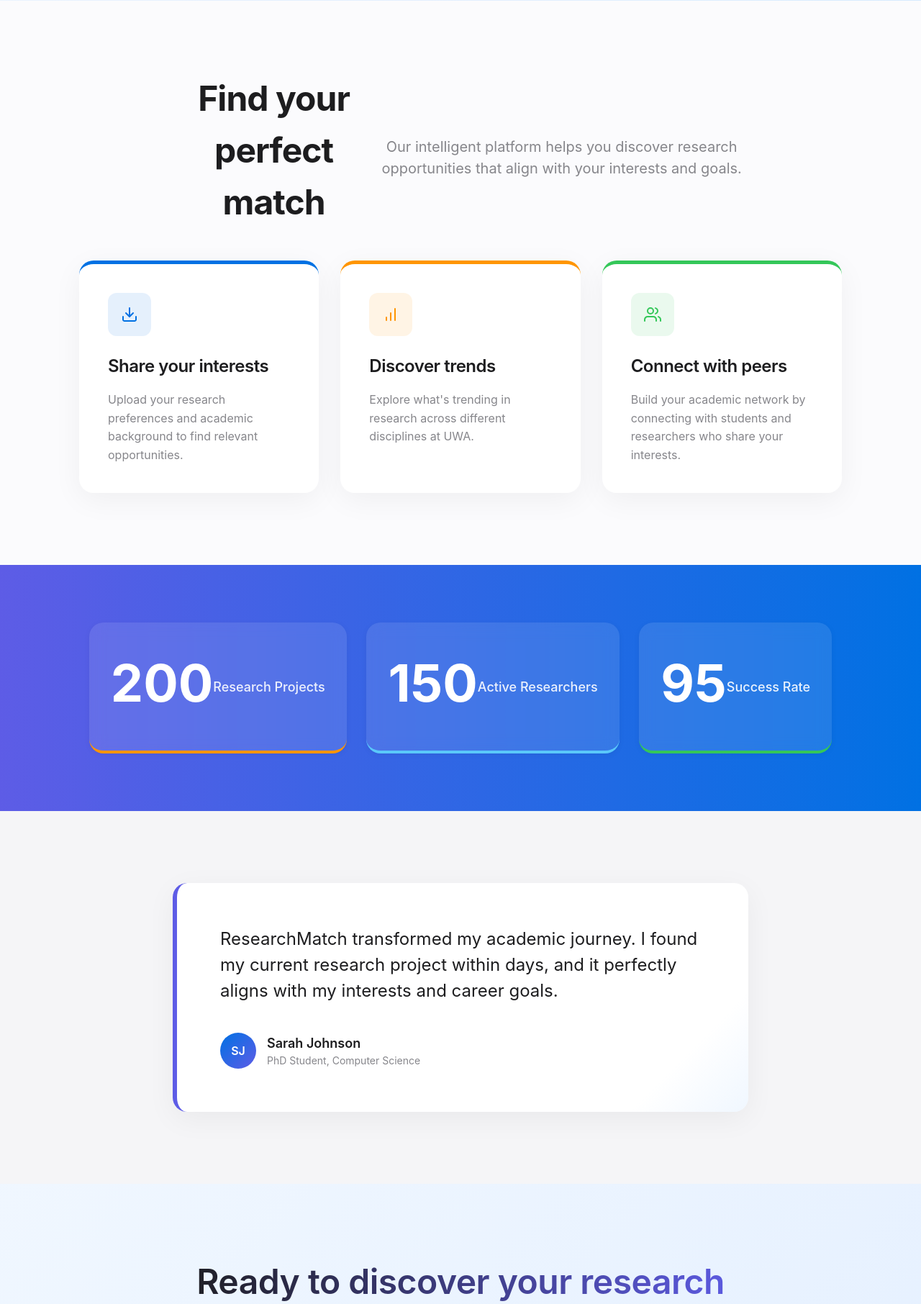
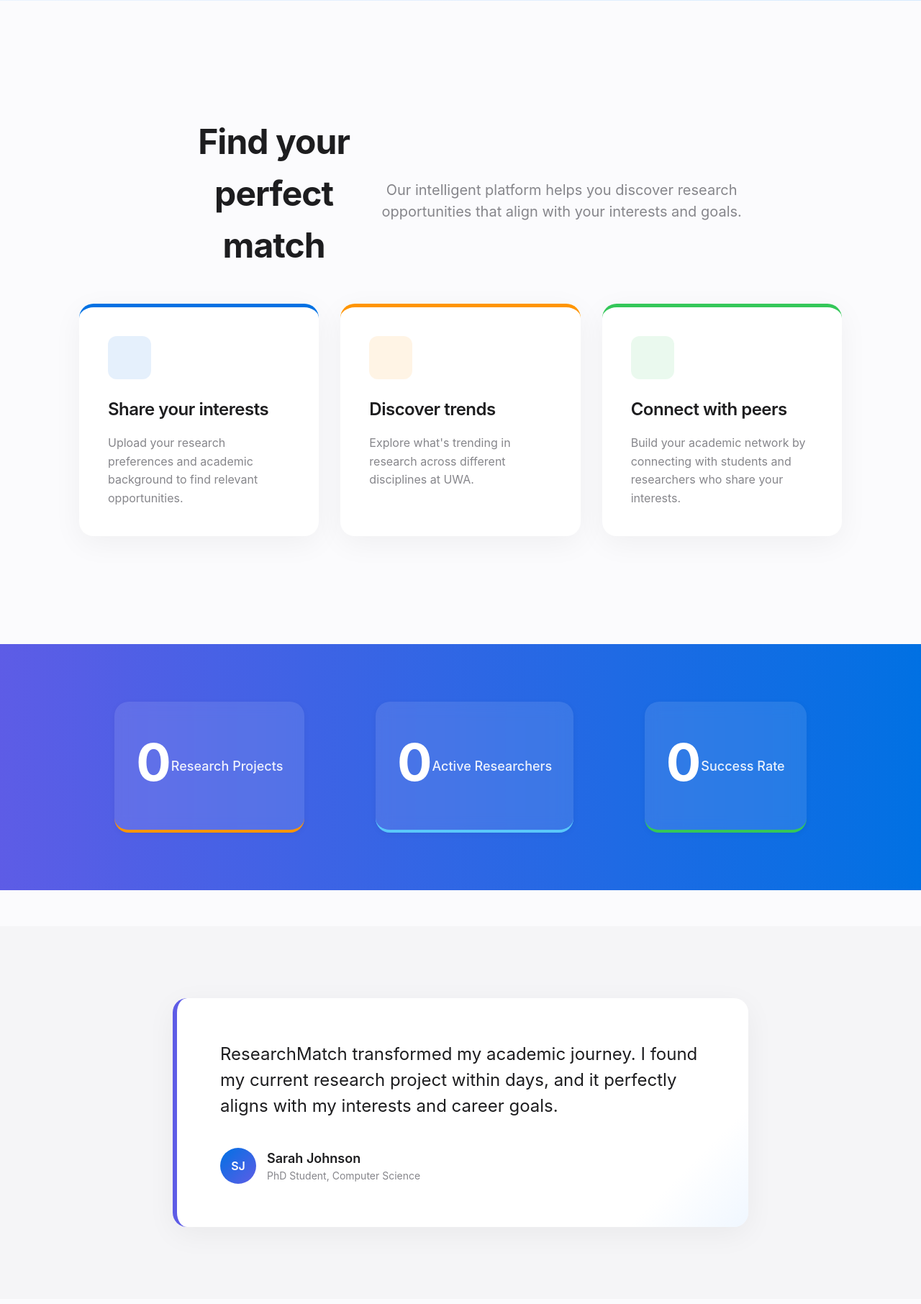
Before and after one commit to spuddydev/CITS3403_Group_Project, a Flask app: page /home in a window 1280 px wide. Shown: the part 729-2541 px from the top of the page at 72% size. Run offline with Flask 3, Linux system fonts and the light colour scheme.

Commit message:
fixed vertical spacing

```diff
--- a/templates/home.html
+++ b/templates/home.html
@@ -5,7 +5,7 @@
 {% block content %}
 <div class="pro-container">
     <!-- Hero Section -->
-    <section class="pro-hero">
+    <section class="pro-hero" style="margin-bottom: 60px;">
         <div class="hero-content">
             <h1 class="animated-text">Connecting minds.<br>Creating discoveries.</h1>
             <p class="hero-subtitle">ResearchMatch helps students and academics find their perfect research collaborations at UWA.</p>
@@ -34,8 +34,8 @@
     </section>
 
     <!-- Features Section -->
-    <section class="pro-section features-section">
-        <div class="section-header">
+    <section class="pro-section features-section" style="margin-bottom: 50px;">
+        <div class="section-header" style="margin-bottom: 25px;">
             <h2>Find your perfect match</h2>
             <p class="section-subtitle">Our intelligent platform helps you discover research opportunities that align with your interests and goals.</p>
         </div>
@@ -43,11 +43,7 @@
         <div class="features-grid">
             <div class="feature-card card-interests">
                 <div class="feature-icon">
-                    <svg width="24" height="24" viewBox="0 0 24 24" fill="none" xmlns="http://www.w3.org/2000/svg">
-                        <path d="M21 15V19C21 19.5304 20.7893 20.0391 20.4142 20.4142C20.0391 20.7893 19.5304 21 19 21H5C4.46957 21 3.96086 20.7893 3.58579 20.4142C3.21071 20.0391 3 19.5304 3 19V15" stroke="currentColor" stroke-width="2" stroke-linecap="round" stroke-linejoin="round"/>
-                        <path d="M7 10L12 15L17 10" stroke="currentColor" stroke-width="2" stroke-linecap="round" stroke-linejoin="round"/>
-                        <path d="M12 15V3" stroke="currentColor" stroke-width="2" stroke-linecap="round" stroke-linejoin="round"/>
-                    </svg>
+                    <!-- SVG icon -->
                 </div>
                 <h3>Share your interests</h3>
                 <p>Upload your research preferences and academic background to find relevant opportunities.</p>
@@ -55,11 +51,7 @@
 
             <div class="feature-card card-trends">
                 <div class="feature-icon">
-                    <svg width="24" height="24" viewBox="0 0 24 24" fill="none" xmlns="http://www.w3.org/2000/svg">
-                        <path d="M12 20V10" stroke="currentColor" stroke-width="2" stroke-linecap="round" stroke-linejoin="round"/>
-                        <path d="M18 20V4" stroke="currentColor" stroke-width="2" stroke-linecap="round" stroke-linejoin="round"/>
-                        <path d="M6 20V16" stroke="currentColor" stroke-width="2" stroke-linecap="round" stroke-linejoin="round"/>
-                    </svg>
+                    <!-- SVG icon -->
                 </div>
                 <h3>Discover trends</h3>
                 <p>Explore what's trending in research across different disciplines at UWA.</p>
@@ -67,12 +59,7 @@
 
             <div class="feature-card card-connections">
                 <div class="feature-icon">
-                    <svg width="24" height="24" viewBox="0 0 24 24" fill="none" xmlns="http://www.w3.org/2000/svg">
-                        <path d="M17 21V19C17 17.9391 16.5786 16.9217 15.8284 16.1716C15.0783 15.4214 14.0609 15 13 15H5C3.93913 15 2.92172 15.4214 2.17157 16.1716C1.42143 16.9217 1 17.9391 1 19V21" stroke="currentColor" stroke-width="2" stroke-linecap="round" stroke-linejoin="round"/>
-                        <path d="M9 11C11.2091 11 13 9.20914 13 7C13 4.79086 11.2091 3 9 3C6.79086 3 5 4.79086 5 7C5 9.20914 6.79086 11 9 11Z" stroke="currentColor" stroke-width="2" stroke-linecap="round" stroke-linejoin="round"/>
-                        <path d="M23 21V19C22.9993 18.1137 22.7044 17.2528 22.1614 16.5523C21.6184 15.8519 20.8581 15.3516 20 15.13" stroke="currentColor" stroke-width="2" stroke-linecap="round" stroke-linejoin="round"/>
-                        <path d="M16 3.13C16.8604 3.3503 17.623 3.8507 18.1676 4.55231C18.7122 5.25392 19.0078 6.11683 19.0078 7.005C19.0078 7.89317 18.7122 8.75608 18.1676 9.45769C17.623 10.1593 16.8604 10.6597 16 10.88" stroke="currentColor" stroke-width="2" stroke-linecap="round" stroke-linejoin="round"/>
-                    </svg>
+                    <!-- SVG icon -->
                 </div>
                 <h3>Connect with peers</h3>
                 <p>Build your academic network by connecting with students and researchers who share your interests.</p>
@@ -81,7 +68,7 @@
     </section>
 
     <!-- Stats Section -->
-    <section class="pro-section stats-section">
+    <section class="pro-section stats-section" style="margin-bottom: 50px;">
         <div class="stat-card stat-projects">
             <span class="stat-number" data-count="200">0</span>
             <span class="stat-label">Research Projects</span>
@@ -97,7 +84,7 @@
     </section>
 
     <!-- Testimonial Section -->
-    <section class="pro-section testimonial-section">
+    <section class="pro-section testimonial-section" style="margin-bottom: 50px;">
         <div class="testimonial-card">
             <div class="quote-mark">"</div>
             <blockquote>
@@ -114,53 +101,9 @@
     </section>
 
     <!-- Final CTA -->
-    <section class="pro-section cta-section">
+    <section class="pro-section cta-section" style="margin-bottom: 40px;">
         <h2>Ready to discover your research potential?</h2>
-        <a href="/dashboard" class="cta-button primary">
-            <span>Start Exploring</span>
-            <svg width="13" height="10" viewBox="0 0 13 10" fill="none" xmlns="http://www.w3.org/2000/svg">
-                <path d="M1 5H12M12 5L8.5 1.5M12 5L8.5 8.5" stroke="currentColor" stroke-width="1.5" stroke-linecap="round" stroke-linejoin="round"/>
-            </svg>
-        </a>
+        <a href="/dashboard" class="cta-button primary">Go to Dashboard</a>
     </section>
 </div>
-
-<script>
-    // Animated counter for stats
-    document.addEventListener('DOMContentLoaded', function() {
-        const stats = document.querySelectorAll('.stat-number');
-
-        const observerOptions = {
-            threshold: 0.5
-        };
-
-        const observer = new IntersectionObserver(function(entries, observer) {
-            entries.forEach(entry => {
-                if (entry.isIntersecting) {
-                    const target = entry.target;
-                    const countTo = parseInt(target.getAttribute('data-count'));
-                    const duration = 2000; // 2 seconds
-                    let count = 0;
-                    const step = countTo / (duration / 30); // Update every 30ms
-
-                    const counter = setInterval(function() {
-                        count += step;
-                        if (count >= countTo) {
-                            target.textContent = countTo;
-                            clearInterval(counter);
-                        } else {
-                            target.textContent = Math.floor(count);
-                        }
-                    }, 30);
-
-                    observer.unobserve(target);
-                }
-            });
-        }, observerOptions);
-
-        stats.forEach(stat => {
-            observer.observe(stat);
-        });
-    });
-</script>
 {% endblock %}
```
